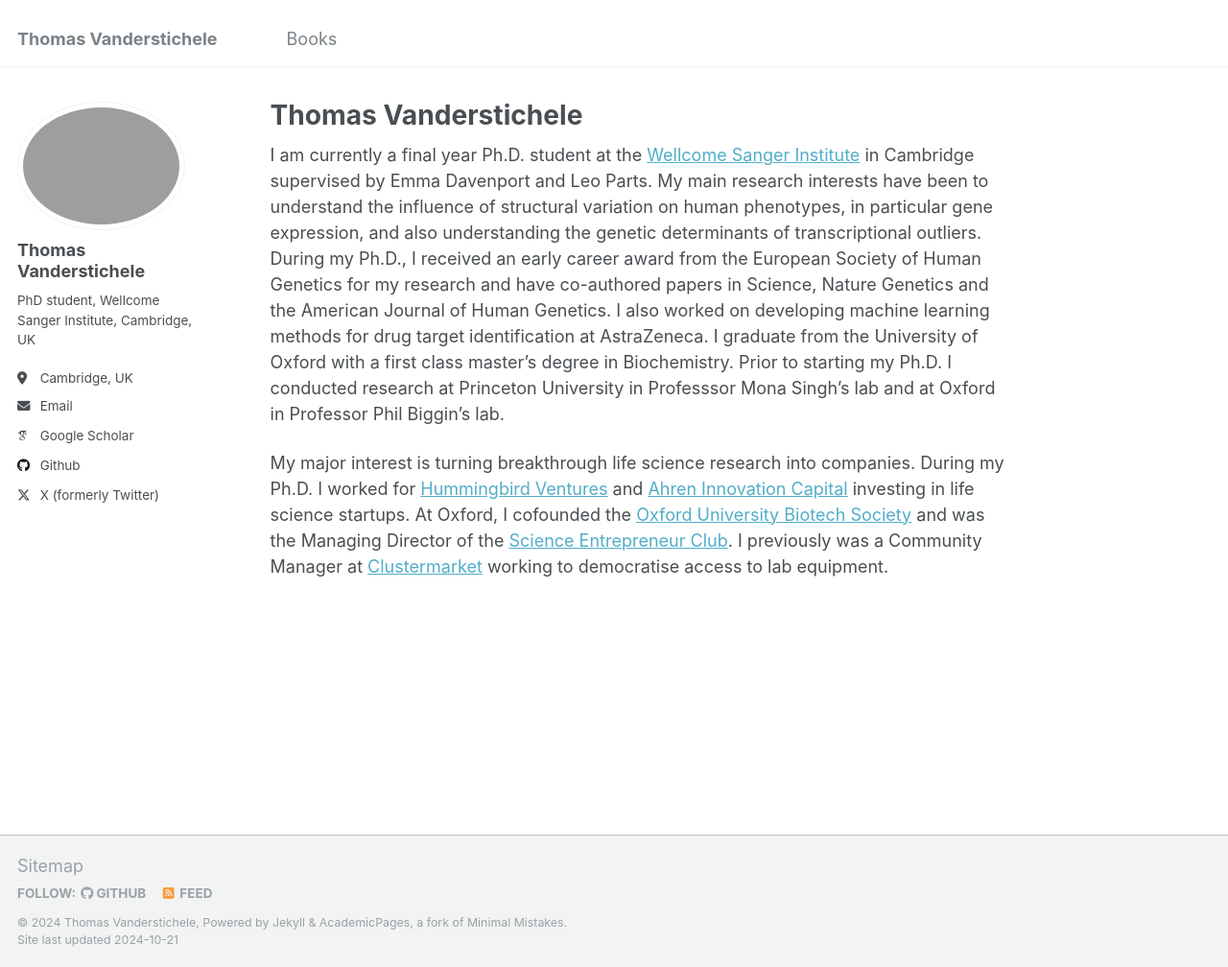
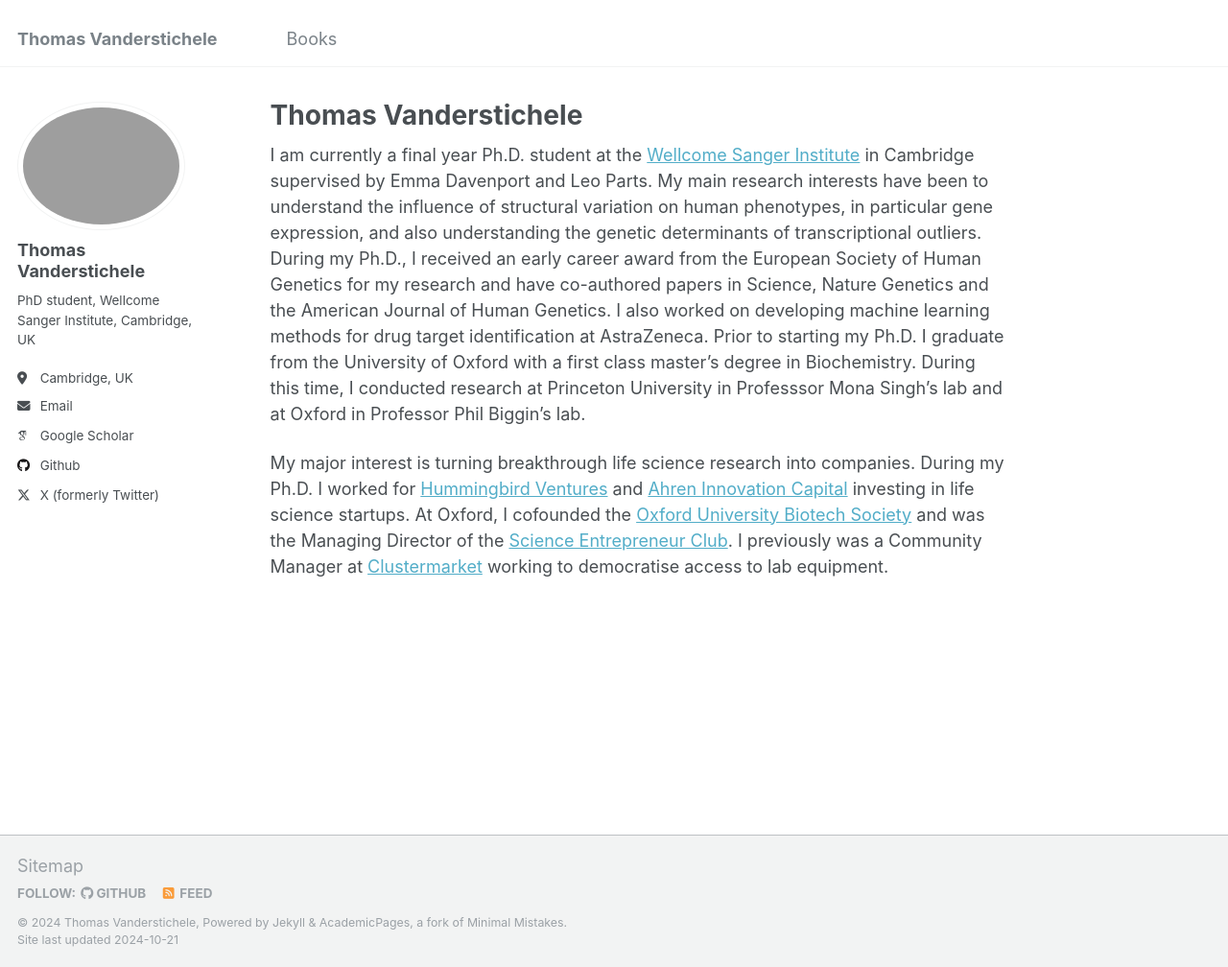
Before and after one commit to tvdStichele/tvdStichele.github.io, a Jekyll site: the page built from _pages/about.md, in a window 1280 px wide and 1008 px high. Shown: the whole window at 96% size. Built offline with Jekyll 4.4.1, drawn with Linux system fonts in a browser that asks for light colours; some web fonts are replaced.

Commit message:
Update about.md

```diff
--- a/_pages/about.md
+++ b/_pages/about.md
@@ -7,6 +7,6 @@ redirect_from:
   - /about.html
 ---
 
-I am currently a final year Ph.D. student at the [Wellcome Sanger Institute](https://www.sanger.ac.uk) in Cambridge supervised by Emma Davenport and Leo Parts. My main research interests have been to understand the influence of structural variation on human phenotypes, in particular gene expression, and also understanding the genetic determinants of transcriptional outliers. During my Ph.D., I received an early career award from the European Society of Human Genetics for my research and have co-authored papers in Science, Nature Genetics and the American Journal of Human Genetics. I also worked on developing machine learning methods for drug target identification at AstraZeneca. I graduate from the University of Oxford with a first class master's degree in Biochemistry. Prior to starting my Ph.D. I conducted research at Princeton University in Professsor Mona Singh's lab and at Oxford in Professor Phil Biggin's lab.
+I am currently a final year Ph.D. student at the [Wellcome Sanger Institute](https://www.sanger.ac.uk) in Cambridge supervised by Emma Davenport and Leo Parts. My main research interests have been to understand the influence of structural variation on human phenotypes, in particular gene expression, and also understanding the genetic determinants of transcriptional outliers. During my Ph.D., I received an early career award from the European Society of Human Genetics for my research and have co-authored papers in Science, Nature Genetics and the American Journal of Human Genetics. I also worked on developing machine learning methods for drug target identification at AstraZeneca. Prior to starting my Ph.D. I graduate from the University of Oxford with a first class master's degree in Biochemistry. During this time, I conducted research at Princeton University in Professsor Mona Singh's lab and at Oxford in Professor Phil Biggin's lab.
 
 My major interest is turning breakthrough life science research into companies. During my Ph.D. I worked for [Hummingbird Ventures](https://www.hummingbird.vc) and [Ahren Innovation Capital](https://www.ahreninnovationcapital.com) investing in life science startups. At Oxford, I cofounded the [Oxford University Biotech Society](https://oxfordbiotech.uk) and was the Managing Director of the [Science Entrepreneur Club](https://www.science-entrepreneur.com). I previously was a Community Manager at [Clustermarket](https://clustermarket.com) working to democratise access to lab equipment.
```
